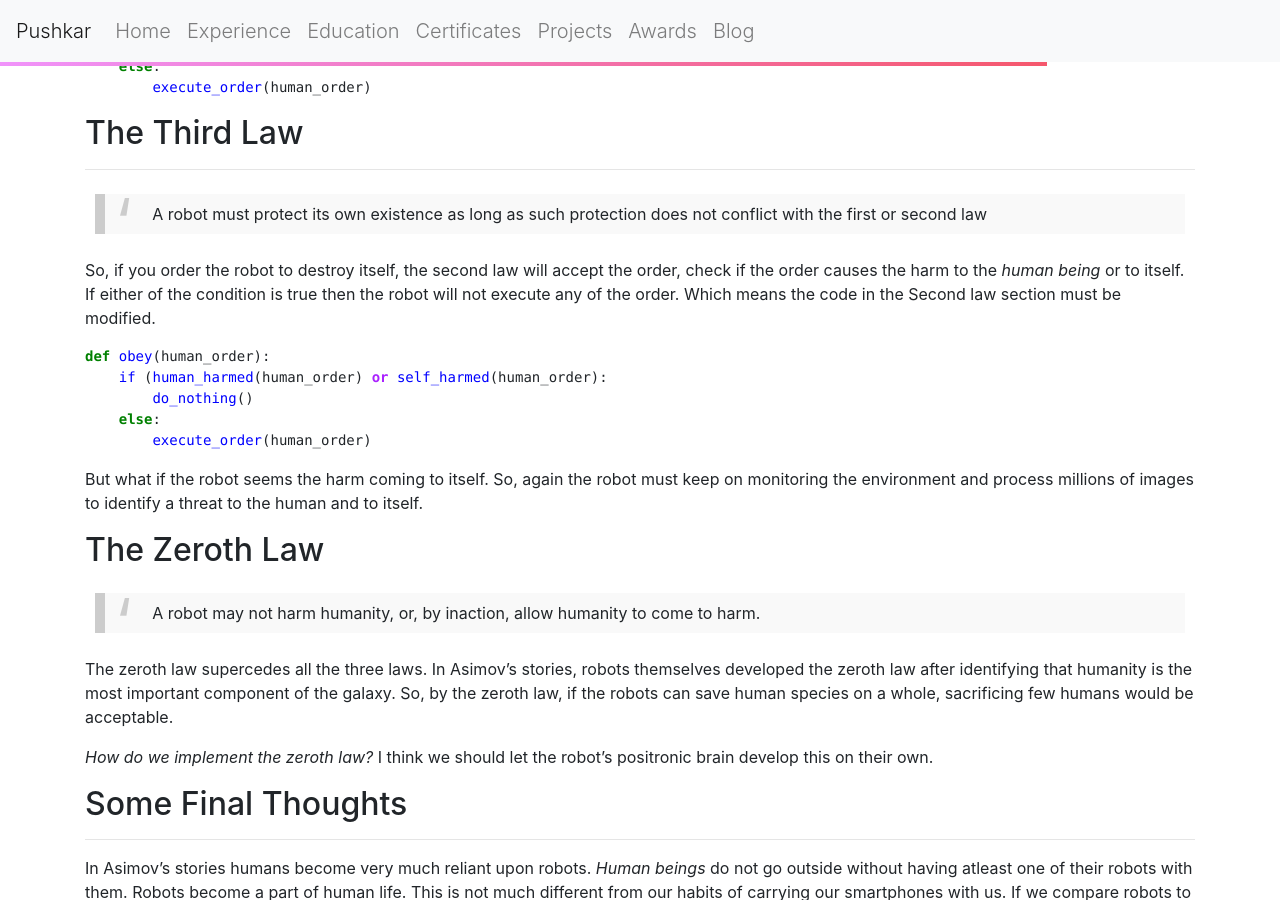
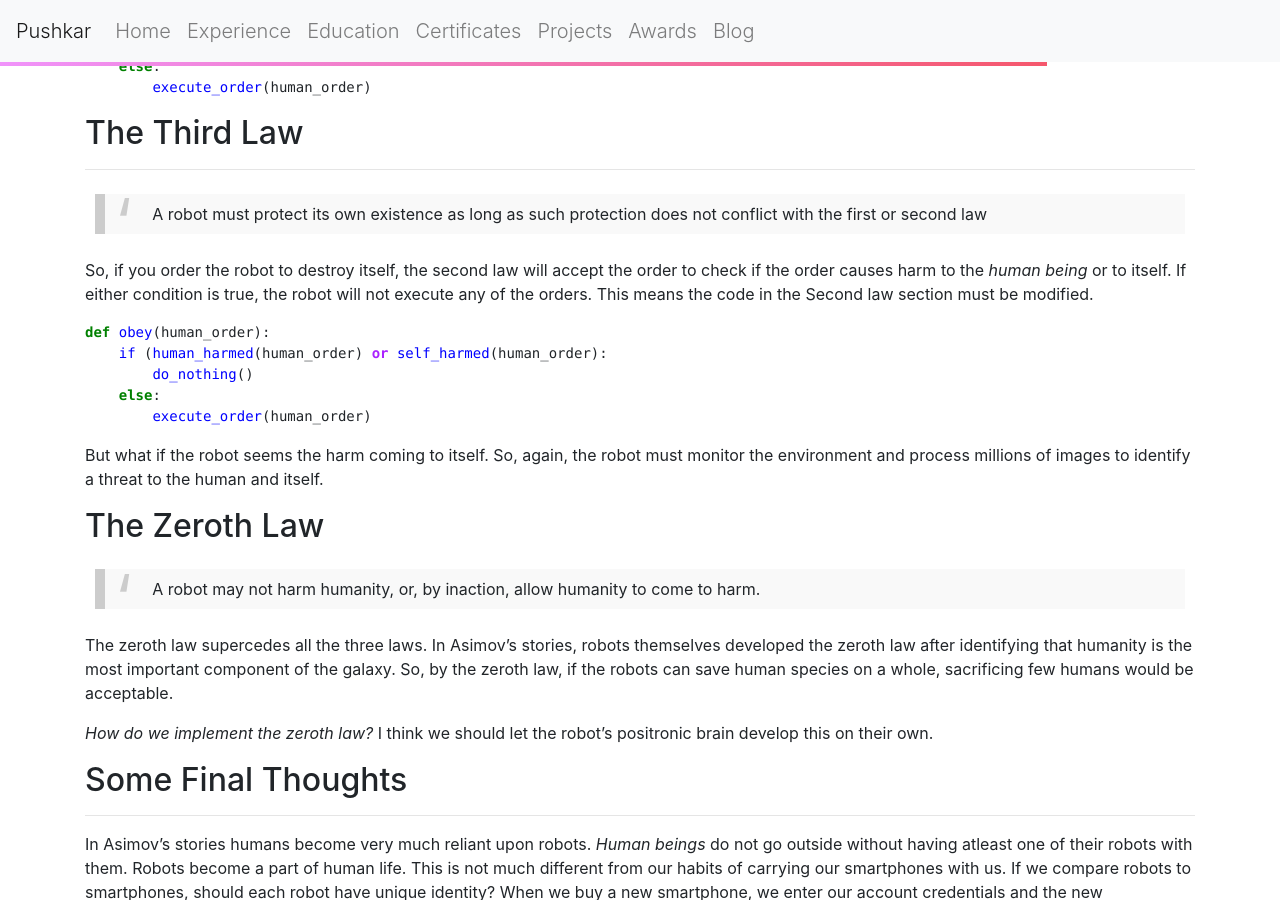
Before and after one commit to pushkarkadam/portfolio, a Jekyll site: the page built from my_collections/_posts/2022-01-29-on-laws-of-robotics.md, in a window 1280 px wide and 900 px high, scrolled down 3112 px. Built offline with Jekyll 4.4.1, drawn with Linux system fonts in a browser that asks for light colours; nearby versions of some CDN libraries.

Commit message:
Third law section edited.

```diff
--- a/my_collections/_posts/2022-01-29-on-laws-of-robotics.md
+++ b/my_collections/_posts/2022-01-29-on-laws-of-robotics.md
@@ -138,8 +138,8 @@ def obey(human_order):
 >A robot must protect its own existence as long as such protection does not conflict with the first or second law
 {:class='blog-blockquote'}
 
-So, if you order the robot to destroy itself, the second law will accept the order, check if the order causes the harm to the *human being* or to itself.
-If either of the condition is true then the robot will not execute any of the order. Which means the code in the Second law section must be modified.
+So, if you order the robot to destroy itself, the second law will accept the order to check if the order causes harm to the *human being* or to itself.
+If either condition is true, the robot will not execute any of the orders. This means the code in the Second law section must be modified.
 
 {% highlight python %}
 
@@ -151,7 +151,7 @@ def obey(human_order):
 
 {% endhighlight %}
 
-But what if the robot seems the harm coming to itself. So, again the robot must keep on monitoring the environment and process millions of images to identify a threat to the human and to itself.
+But what if the robot seems the harm coming to itself. So, again, the robot must monitor the environment and process millions of images to identify a threat to the human and itself.
 
 ## The Zeroth Law
 
```
